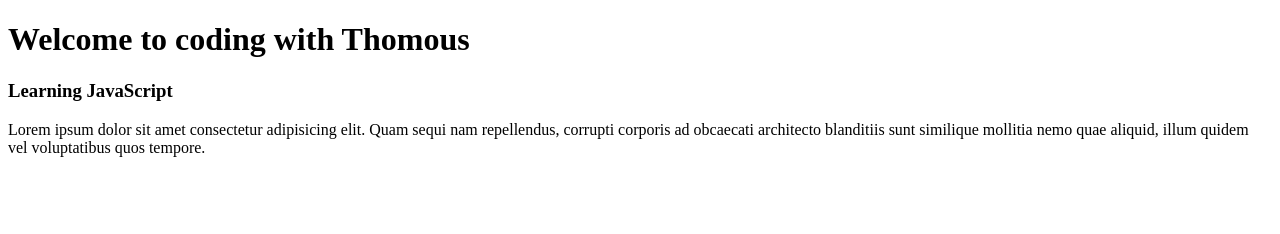
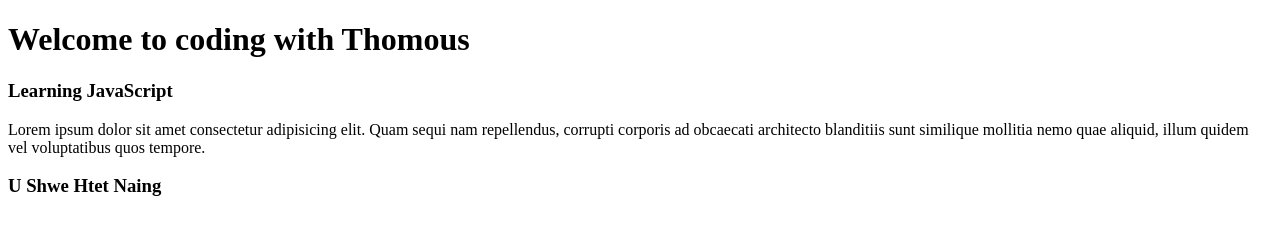
Before and after one commit to Shwehtet-Naing/learningGit, a plain HTML site: page index.html in a window 1280 px wide. Drawn offline with Linux system fonts and the light colour scheme.

Commit message:
Fourth Commit

```diff
--- a/index.html
+++ b/index.html
@@ -10,6 +10,7 @@
     <h1>Welcome to coding with Thomous</h1>
     <h3>Learning JavaScript</h3>
     <p>Lorem ipsum dolor sit amet consectetur adipisicing elit. Quam sequi nam repellendus, corrupti corporis ad obcaecati architecto blanditiis sunt similique mollitia nemo quae aliquid, illum quidem vel voluptatibus quos tempore.</p>
+    <h3>U Shwe Htet Naing</h3>
 </body>
 
 </html>
```
